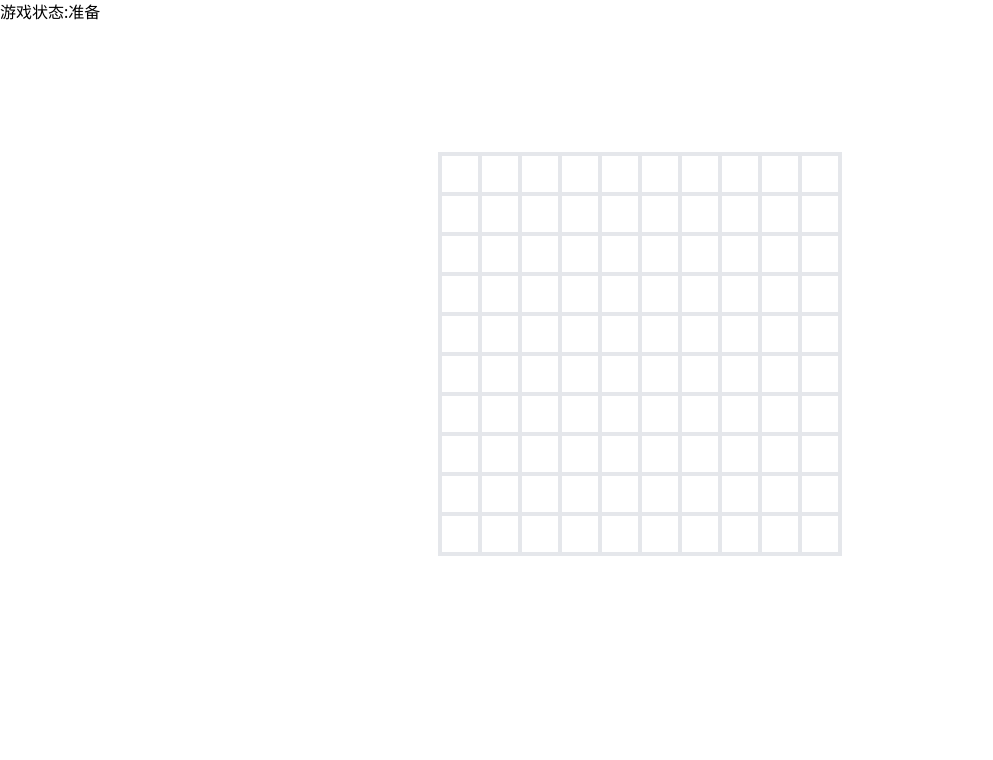
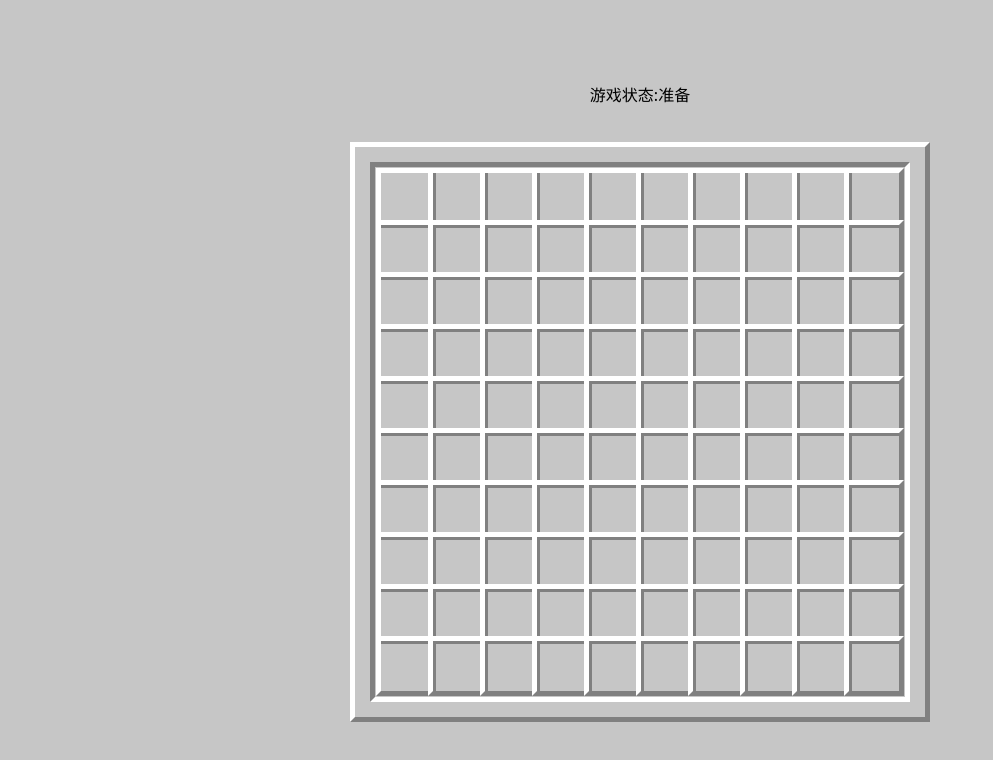
Before and after one commit to zeb9518/mine-sweeping, a Next.js app: page / in a window 1280 px wide. Shown: the top 760 px of the page, without its empty margins (0-993 px from the left). Built offline with nearby package versions, Linux system fonts and the light colour scheme.

Commit message:
chore:add css

```diff
--- a/src/pages/index.tsx
+++ b/src/pages/index.tsx
@@ -1,11 +1,11 @@
-import {Inter} from 'next/font/google'
-import React, {useState, useEffect} from "react";
-import {MineExplosion, MineFlag} from "@/components/Icon"
-import {BlockState} from "@/types/types";
-import {produce} from "immer"
-import {useSpring, animated} from '@react-spring/web'
+import { Inter } from 'next/font/google'
+import React, { useState, useEffect } from "react";
+import { MineExplosion, MineFlag } from "@/components/Icon"
+import { BlockState } from "@/types/types";
+import { produce } from "immer"
+import { useSpring, animated } from '@react-spring/web'
 
-const inter = Inter({subsets: ['latin']})
+const inter = Inter({ subsets: ['latin'] })
 
 enum GameStatus {
   READY = "准备",
@@ -32,8 +32,8 @@ const mines = 10
 
 // 初始化棋盘
 function initBoard(row: number, col: number) {
-  return Array.from({length: col}, (_, y) =>
-    Array.from({length: row},
+  return Array.from({ length: col }, (_, y) =>
+    Array.from({ length: row },
       (_, x): BlockState => ({
         x,
         y,
@@ -195,31 +195,36 @@ export default function Game() {
 
   return (
     <main>
-      <div>
+      <div className="flex flex-col items-center justify-center min-h-screen  ">
+        <div className='mb-10'>
           <span>游戏状态:{status}</span>
         </div>
-      <div className="flex justify-center mt-32">
-        <div className={"flex border-2"}>
+        <div className='board'>
+          <div className={"flex warp"}>
             {
               board.map((row, x) =>
-              <div key={x}>
+                <div key={x} className=''>
                   {
                     row.map((block, y) =>
+                      <div className='block'>
                         <button key={y}
-                            className={`flex items-center justify-center w-10 h-10 border-2 hover:bg-sky-700 ${!block.revealed ? 'bg-white-700' : 'bg-gray-200'}`}
+                          className={`w-10 h-10 ${!block.revealed ? 'bg-white-700' : 'block_concealed'}`}
                           onClick={() => handleLeftClick(block)}
                           onContextMenu={(e) => handleRightClick(e, block)}>
-                      {block.flag ? <MineFlag color={"red"}/> : null}
+                          {block.flag ? <MineFlag color={"red"} /> : null}
                           {!block.revealed ? null : block.mine ?
-                        <MineExplosion color={"red"}/> : block.adjacentMines > 0 &&
+                            <MineExplosion color={"red"} /> : block.adjacentMines > 0 &&
                             <span className={NUMBER_COLORS[block.adjacentMines]}>{block.adjacentMines}</span>}
                         </button>
+                      </div>
                     )
                   }
                 </div>)
             }
           </div>
         </div>
+
+      </div>
     </main>
   )
 }
--- a/src/styles/globals.css
+++ b/src/styles/globals.css
@@ -1,3 +1,87 @@
 @tailwind base;
 @tailwind components;
 @tailwind utilities;
+
+main{
+  background-color: #c6c6c6;
+}
+
+
+.board {
+  position: relative;
+  background-color: #c6c6c6;
+  padding: 20px;
+}
+
+.board::before {
+  content: "";
+  position: absolute;
+  top: -5px;
+  left: -5px;
+  right: -5px;
+  bottom: -5px;
+  border: 5px solid transparent;
+  border-top-color: #ffffff;
+  border-left-color: #ffffff;
+  border-bottom-color: #808080;
+  border-right-color: #808080;
+}
+
+.warp {
+  position: relative;
+  padding:5px ;
+}
+
+
+.warp div {
+  z-index: 1;
+}
+
+.warp::before {
+  content: "";
+  position: absolute;
+  top: -5px;
+  left: -5px;
+  right: -5px;
+  bottom: -5px;
+  border: 5px solid transparent;
+  border-top-color: #808080;
+  border-left-color: #808080;
+  border-bottom-color: #ffffff;
+  border-right-color: #ffffff;
+}
+
+
+.block{
+  border: 1px solid #808080;
+  display: flex;
+  justify-content: center;
+  align-items: center;
+  padding: 5px;
+  position: relative;
+  z-index: 1;
+}
+
+.block>button{
+  z-index: 2;
+}
+
+
+.block::before{
+  content: "";
+  position: absolute;
+  top: -5px;
+  left: -5px;
+  right: -5px;
+  bottom: -5px;
+  border: 5px solid transparent;
+  border-top-color: #ffffff;
+  border-left-color: #ffffff;
+  border-bottom-color: #808080;
+  border-right-color: #808080;
+}
+
+.block_revealed{
+  background-color: #ffffff;
+  color: #000000;
+}
--- /dev/null
+++ b/src/tmp.html
@@ -0,0 +1,72 @@
+<!DOCTYPE html>
+<html lang="en">
+
+<head>
+  <meta charset="UTF-8">
+  <meta name="viewport" content="width=device-width, initial-scale=1.0">
+  <link href="https://cdn.jsdelivr.net/npm/tailwindcss@2.2.19/dist/tailwind.min.css" rel="stylesheet">
+  <style>
+    .warp {
+      position: relative;
+      width: 100px;
+      height: 100px;
+    }
+
+    .warp::before {
+      content: "";
+      position: absolute;
+      top: -5px;
+      left: -5px;
+      right: -5px;
+      bottom: -5px;
+      border: 5px solid transparent;
+      border-top-color: #808080;
+      border-left-color: #808080;
+      border-bottom-color: #ffffff;
+      border-right-color: #ffffff;
+    }
+
+    .border-colors-inner {
+      width: 100%;
+      height: 100%;
+      background-color: #c6c6c6;
+    }
+
+    .board {
+      position: relative;
+      background-color: #c6c6c6;
+    }
+
+    .board::before {
+      content: "";
+      position: absolute;
+      top: -5px;
+      left: -5px;
+      right: -5px;
+      bottom: -5px;
+      border: 5px solid transparent;
+      border-top-color: #ffffff;
+      border-left-color: #ffffff;
+      border-bottom-color: #808080;
+      border-right-color: #808080;
+    }
+  </style>
+  <title>Border Colors</title>
+</head>
+
+<body>
+  <div class="flex items-center justify-center min-h-screen">
+    <div class="board p-6">
+      <div class="warp">
+        <div class="border-colors-inner">
+        </div>
+      </div>
+      <div>
+      </div>
+    </div>
+
+  </div>
+
+</body>
+
+</html>
```
Lines whose indentation alone changed are shown as unchanged.
